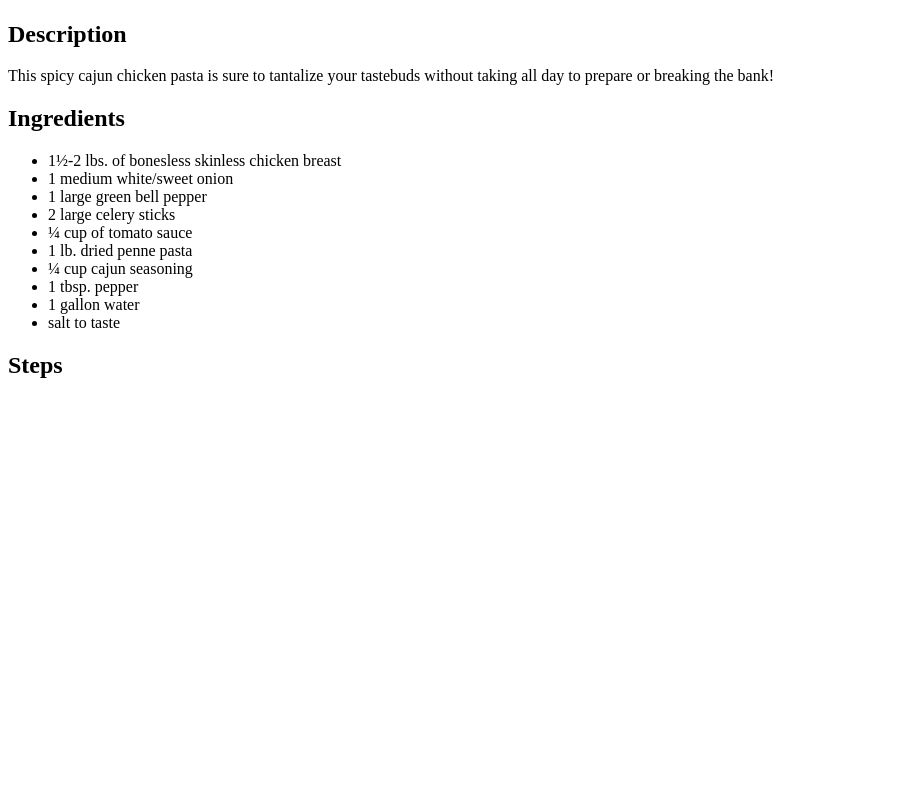
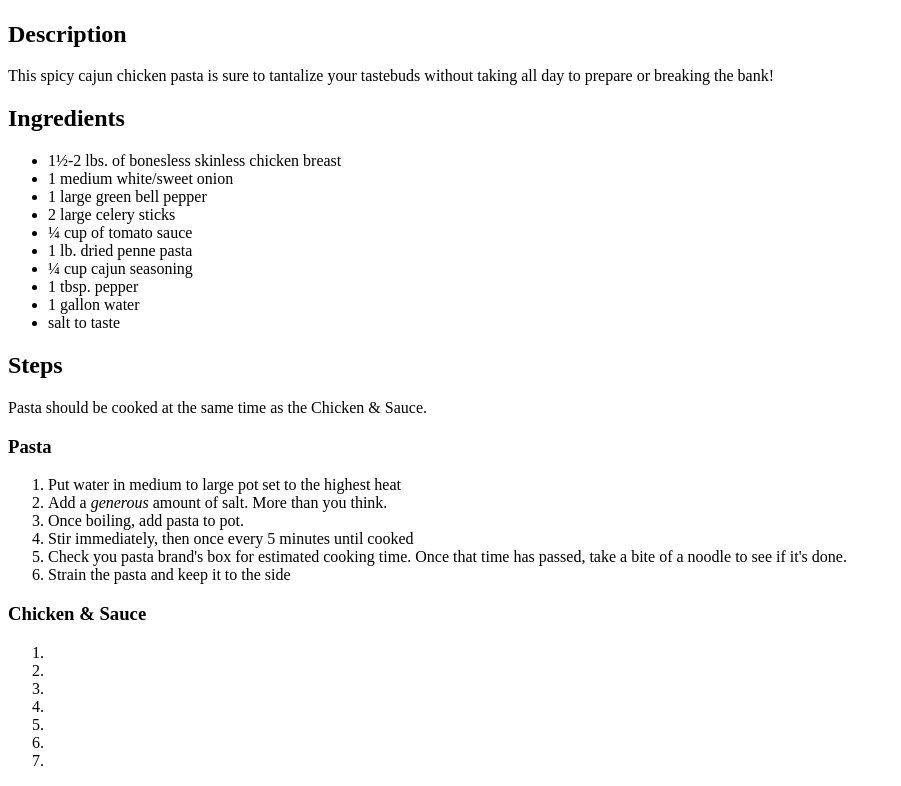
Before and after one commit to fernandezmatthew/odin-recipes, a plain HTML site: page recipes/cajun-pasta.html in a window 1280 px wide. Shown: the part 427-1213 px from the top of the page, without its empty margins (0-901 px from the left). Before the commit the page ends 826 px from the top, so only its background shows below. Drawn offline with Linux system fonts and the light colour scheme.

Commit message:
Add Steps/Pasta section to cajun-pasta page

```diff
--- a/recipes/cajun-pasta.html
+++ b/recipes/cajun-pasta.html
@@ -28,5 +28,27 @@
             <li>salt to taste</li>
         </ul>
         <h2>Steps</h2>
+        <p>Pasta should be cooked at the same time as the Chicken &amp; Sauce.</p>
+        <h3>Pasta</h3>
+        <ol>
+            <li>Put water in medium to large pot set to the highest heat</li>
+            <li>Add a <em>generous</em> amount of salt. More than you think.</li>
+            <li>Once boiling, add pasta to pot.</li>
+            <li>Stir immediately, then once every 5 minutes until cooked</li>
+            <li>Check you pasta brand's box for estimated cooking time. Once that
+                time has passed, take a bite of a noodle to see if it's done.
+            </li>
+            <li>Strain the pasta and keep it to the side</li>
+        </ol>
+        <h3>Chicken &amp; Sauce</h3>
+        <ol>
+            <li></li>
+            <li></li>
+            <li></li>
+            <li></li>
+            <li></li>
+            <li></li>
+            <li></li>
+        </ol>
     </body>
 </html>
```
